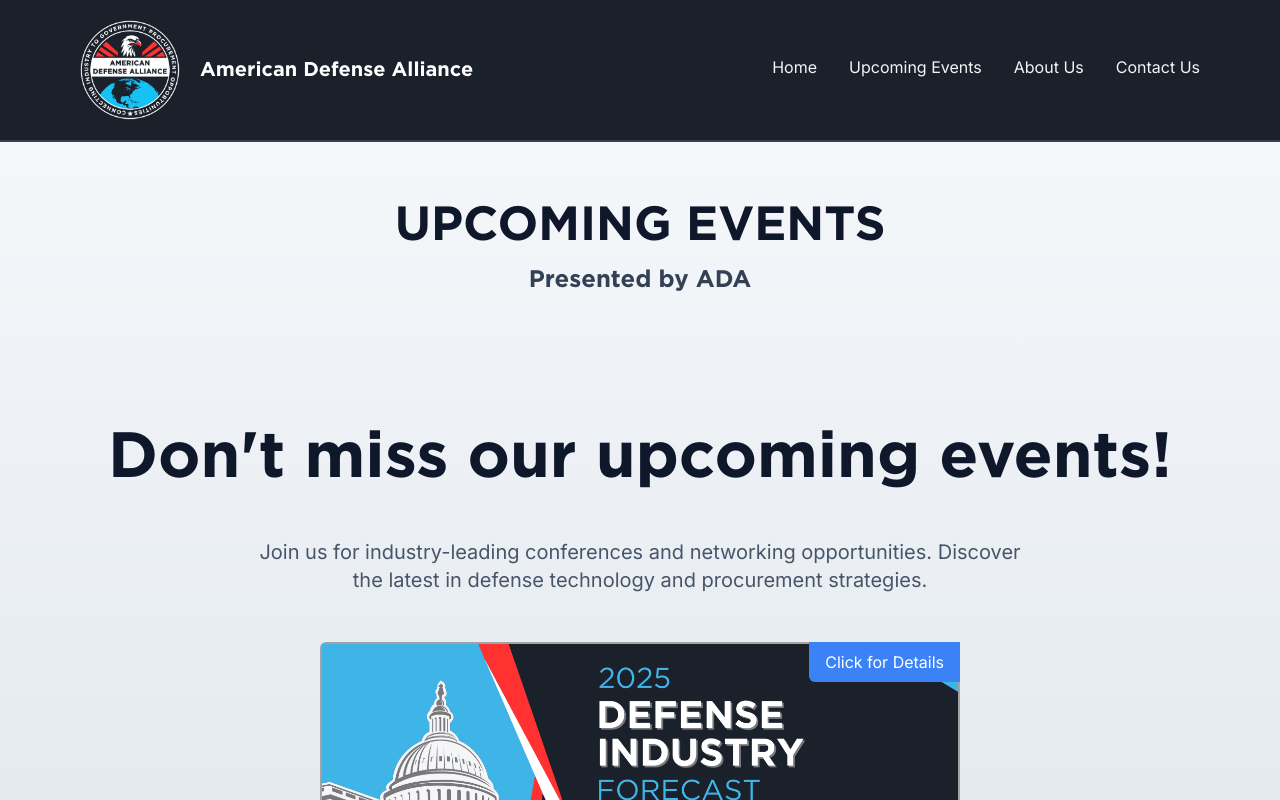
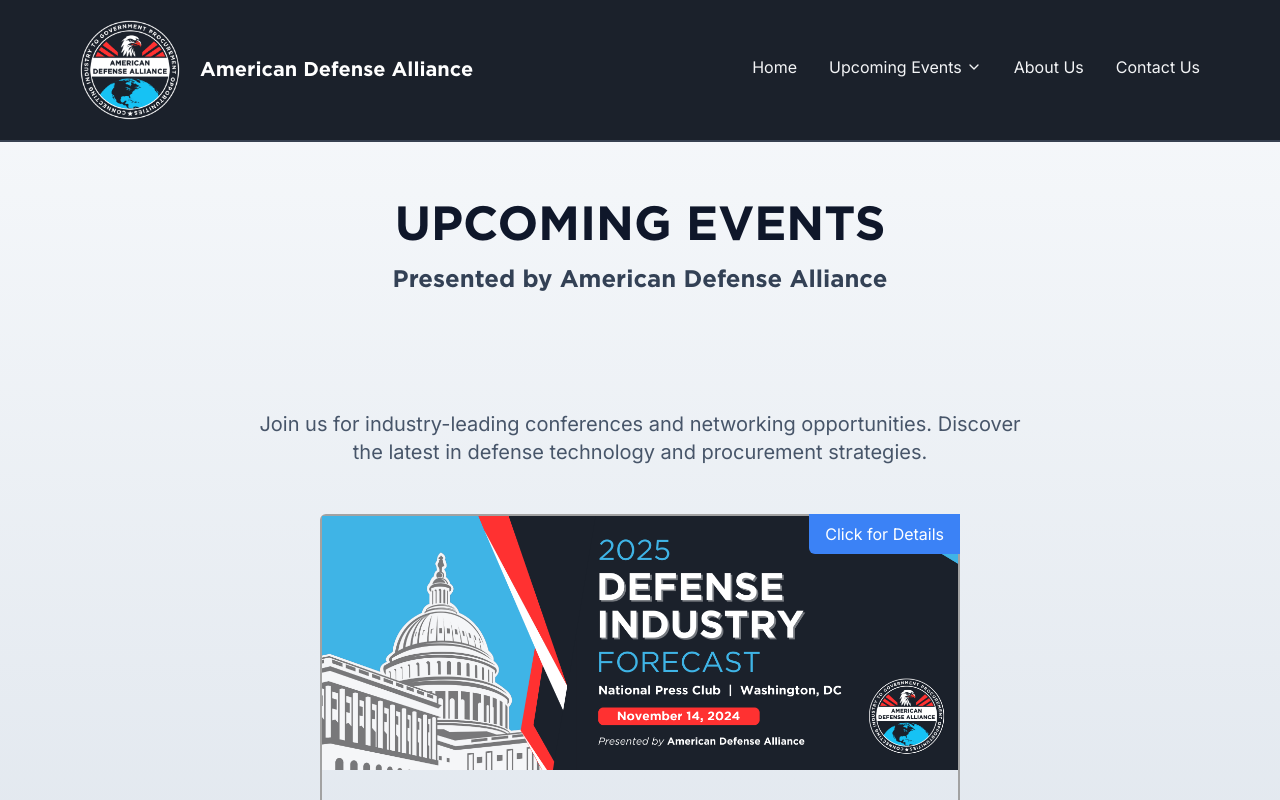
Before and after one commit to masonym/ada-website, a Next.js app: page /events in a window 1280 px wide. Shown: the top 800 px of the page. Built offline with nearby package versions, Linux system fonts and the light colour scheme.

Commit message:
Added dropdown to nav bar

```diff
--- /dev/null
+++ b/src/app/components/DropdownMenu.tsx
@@ -0,0 +1,51 @@
+import Link from "next/link"
+import { ChevronDown } from 'lucide-react'
+import { EVENTS } from "@/constants/events"
+
+type DropdownMenuProps = {
+  link: { key: string; label: string; href: string }
+  isOpen: boolean
+  onToggle: () => void
+  onMouseEnter: () => void
+  onMouseLeave: () => void
+  dropdownRef: React.RefObject<HTMLLIElement>
+  onUpcomingEventsClick: (e: React.MouseEvent) => void
+}
+
+const DropdownMenu = ({ link, isOpen, onToggle, onMouseEnter, onMouseLeave, dropdownRef, onUpcomingEventsClick }: DropdownMenuProps) => {
+  return (
+    <li
+      ref={dropdownRef}
+      className="relative"
+      onMouseEnter={onMouseEnter}
+      onMouseLeave={onMouseLeave}
+    >
+      <Link
+        href={link.href}
+        className="regular-16 text-gray-100 flexCenter cursor-pointer pb-1.5 transition-all hover:font-bold"
+        onClick={(e) => {
+          onUpcomingEventsClick(e);
+          onToggle();
+        }}
+      >
+        {link.label} <ChevronDown className="ml-1" size={16} />
+      </Link>
+      {isOpen && (
+        <ul className="absolute left-1/2 transform -translate-x-1/2 mt-2 w-auto rounded-md shadow-lg bg-white list-none">
+          {EVENTS.map((event) => (
+            <li key={event.id} className="py-1 whitespace-nowrap">
+              <Link
+                href={`/events/${event.slug}`}
+                className="block px-4 py-2 text-md font-bold text-gray-700 hover:bg-gray-100"
+              >
+                {event.title}
+              </Link>
+            </li>
+          ))}
+        </ul>
+      )}
+    </li>
+  );
+}
+
+export default DropdownMenu;
--- a/src/app/components/Hamburger.tsx
+++ b/src/app/components/Hamburger.tsx
@@ -1,6 +1,8 @@
 import { NAV_LINKS } from "@/constants"
+import { EVENTS } from "@/constants/events"
 import Link from "next/link"
-import { useEffect, useRef } from "react"
+import { useEffect, useRef, useState } from "react"
+import { ChevronDown, X } from 'lucide-react'
 
 type HamburgerMenuProps = {
   isOpen: boolean,
@@ -9,6 +11,7 @@ type HamburgerMenuProps = {
 
 const Hamburger = ({ isOpen, onClose }: HamburgerMenuProps) => {
   const menuRef = useRef<HTMLDivElement>(null);
+  const [isDropdownOpen, setIsDropdownOpen] = useState(false);
 
   useEffect(() => {
     const handleClickOutside = (event: MouseEvent) => {
@@ -26,24 +29,58 @@ const Hamburger = ({ isOpen, onClose }: HamburgerMenuProps) => {
     };
   }, [isOpen, onClose]);
 
+  const toggleDropdown = () => {
+    setIsDropdownOpen(!isDropdownOpen);
+  }
+
   return (
     <div
       ref={menuRef}
-      className={`fixed top-0 right-0 h-full w-3/6 bg-gray-900 text-white z-40 transform transition-transform duration-300 ease-in-out ${
+      className={`fixed top-0 right-0 h-full w-3/4 bg-gray-900 text-white z-40 transform transition-transform duration-300 ease-in-out ${
         isOpen ? 'translate-x-0' : 'translate-x-full'
       }`}
     >
-      <div className="flex flex-col text-end items-end p-6">
-        {NAV_LINKS.map((link) => (
+      <div className="flex flex-col p-6 h-full overflow-y-auto">
+        {NAV_LINKS.map((link) => {
+          if (link.key === 'upcoming_events') {
+            return (
+              <div key={link.key} className="mb-4">
+                <button
+                  onClick={toggleDropdown}
+                  className="w-full text-left text-lg font-gotham py-2 text-gray-10 flexCenter cursor-pointer pb-1.5 transition-all hover:font-bold flex items-center justify-between"
+                >
+                  {link.label}
+                  {isDropdownOpen ? <X size={20} /> : <ChevronDown size={20} />}
+                </button>
+                {isDropdownOpen && (
+                  <ul className="mt-2 space-y-2 pl-4 text-center list-none">
+                    {EVENTS.map((event) => (
+                      <li key={event.id}>
+                        <Link
+                          href={`/events/${event.slug}`}
+                          className="block py-2 text-md font-bold text-gray-300 hover:text-white"
+                          onClick={onClose}
+                        >
+                          {event.title}
+                        </Link>
+                      </li>
+                    ))}
+                  </ul>
+                )}
+              </div>
+            );
+          }
+          return (
             <Link
               href={link.href}
               key={link.key}
-            className="text-lg font-gotham py-2 text-gray-10 flexCenter cursor-pointer pb-1.5 transition-all hover:font-bold"
+              className="text-lg font-gotham py-2 text-gray-10 flexCenter cursor-pointer pb-1.5 transition-all hover:font-bold mb-4"
               onClick={onClose}
             >
               {link.label}
             </Link>
-        ))}
+          );
+        })}
       </div>
     </div>
   );
--- a/src/app/components/Header.tsx
+++ b/src/app/components/Header.tsx
@@ -31,15 +31,15 @@ const Header = () => {
           />
         </div>
       </div>
-      <div className="flex-1 flex justify-center items-center">
-        {/* <Image
+      {/* <div className="flex-1 flex justify-center items-center">
+        <Image
           src="/header_image.jpg"
           alt="Defense technology"
           width={600}
           height={400}
           className="rounded-lg shadow-2xl"
-        /> */}
-      </div>
+        />
+      </div> */}
     </section>
   )
 }
--- a/src/app/components/NavBar.tsx
+++ b/src/app/components/NavBar.tsx
@@ -1,22 +1,55 @@
 "use client"
 
 import { NAV_LINKS } from "@/constants"
+import { EVENTS } from "@/constants/events"
 import Image from "next/image"
 import Link from "next/link"
-import Button from "./Button"
-import { Menu } from 'lucide-react'
-import { useState } from "react"
+import { Menu, ChevronDown } from 'lucide-react'
+import { useState, useRef, useEffect } from "react"
 import Hamburger from "./Hamburger"
 
 const NavBar = () => {
   const [isMenuOpen, setIsMenuOpen] = useState(false);
+  const [isDropdownOpen, setIsDropdownOpen] = useState(false);
+  const dropdownRef = useRef<HTMLLIElement>(null);
+  const timeoutRef = useRef<NodeJS.Timeout | null>(null);
+
 
   const toggleMenu = () => {
     setIsMenuOpen(!isMenuOpen);
   }
 
+  const handleClickOutside = (event: MouseEvent) => {
+    if (dropdownRef.current && !dropdownRef.current.contains(event.target as Node)) {
+      setIsDropdownOpen(false);
+    }
+  };
+
+  const handleMouseEnter = () => {
+    if (timeoutRef.current) {
+      clearTimeout(timeoutRef.current);
+    }
+    setIsDropdownOpen(true);
+  };
+
+  const handleMouseLeave = () => {
+    timeoutRef.current = setTimeout(() => {
+      setIsDropdownOpen(false);
+    }, 300);
+  };
+
+  useEffect(() => {
+    document.addEventListener('mousedown', handleClickOutside);
+    return () => {
+      document.removeEventListener('mousedown', handleClickOutside);
+      if (timeoutRef.current) {
+        clearTimeout(timeoutRef.current);
+      }
+    };
+  }, []);
+
   return (
-      <nav className="flexBetween max-container padding-container py-5 relative z-30 border-b-2 border-b-gray-700 ">
+    <nav className="flexBetween max-container padding-container py-5 relative z-30 border-b-2 border-b-gray-700">
       <Link href="/">
         <div className="flexBetween maxContainer relative">
           <Image
@@ -28,8 +61,41 @@ const NavBar = () => {
           <p className="pl-5 pr-5 font-bold text-xl font-gotham text-white">American Defense Alliance</p>
         </div>
       </Link>
-        <ul className="hidden h-full gap-8 lg:flex">
-          {NAV_LINKS.map((link) => (
+      <ul className="hidden h-full gap-8 lg:flex list-none">
+        {NAV_LINKS.map((link) => {
+          if (link.key === 'upcoming_events') {
+            return (
+              <li
+                key={link.key}
+                ref={dropdownRef}
+                className="relative"
+                onMouseEnter={handleMouseEnter}
+                onMouseLeave={handleMouseLeave}
+              >
+                <Link
+                  href={link.href}
+                  className="regular-16 text-gray-100 flexCenter cursor-pointer pb-1.5 transition-all hover:font-bold"
+                >
+                  {link.label} <ChevronDown className="ml-1" size={16} />
+                </Link>
+                {isDropdownOpen && (
+                  <ul className="absolute left-1/2 transform -translate-x-1/2 mt-2 w-auto rounded-md shadow-lg bg-white list-none">
+                    {EVENTS.map((event) => (
+                      <li key={event.id} className="py-1 whitespace-nowrap">
+                        <Link
+                          href={`/events/${event.slug}`}
+                          className="block px-4 py-2 text-md font-bold text-gray-700 hover:bg-gray-100"
+                        >
+                          {event.title}
+                        </Link>
+                      </li>
+                    ))}
+                  </ul>
+                )}
+              </li>
+            );
+          }
+          return (
             <Link
               href={link.href}
               key={link.key}
@@ -37,17 +103,9 @@ const NavBar = () => {
             >
               {link.label}
             </Link>
-          ))}
+          );
+        })}
       </ul>
-
-        {/* <div className="lg:flexCenter hidden">
-          <Button
-            type="button"
-            title="idk yet"
-            icon="/logo.png"
-            variant="btn_dark_green"
-          />
-        </div> */}
 
       <button onClick={toggleMenu} className="lg:hidden flex items-center justify-center">
         <Menu className="cursor-pointer" size={48} color="white"/>
--- a/src/app/events/page.tsx
+++ b/src/app/events/page.tsx
@@ -8,12 +8,12 @@ const page = () => {
     return (
         <div className="flex flex-col max-content mt-12">
             <h1 className="text-[48px] font-gotham font-bold mb-0 text-slate-900 text-center">UPCOMING EVENTS</h1>
-            <h2 className="text-[24px] font-gotham font-bold mb-4 text-slate-700 text-center">Presented by ADA</h2>
+            <h2 className="text-[24px] font-gotham font-bold mb-4 text-slate-700 text-center">Presented by American Defense Alliance</h2>
 
             <section id="upcoming-events" className="max-container flex flex-col items-center mt-24 mb-16">
-                <h2 className="text-center font-gotham font-bold text-[36px] md:text-[64px] text-slate-900 sm:px-16 px-6 mb-8">
+                {/* <h2 className="text-center font-gotham font-bold text-[36px] md:text-[64px] text-slate-900 sm:px-16 px-6 mb-8">
                     Don't miss our upcoming events!
-                </h2>
+                </h2> */}
                 <p className="text-center text-slate-600 text-xl mb-12 max-w-3xl">
                     Join us for industry-leading conferences and networking opportunities. Discover the latest in defense technology and procurement strategies.
                 </p>
```
Lines whose indentation alone changed are shown as unchanged.
